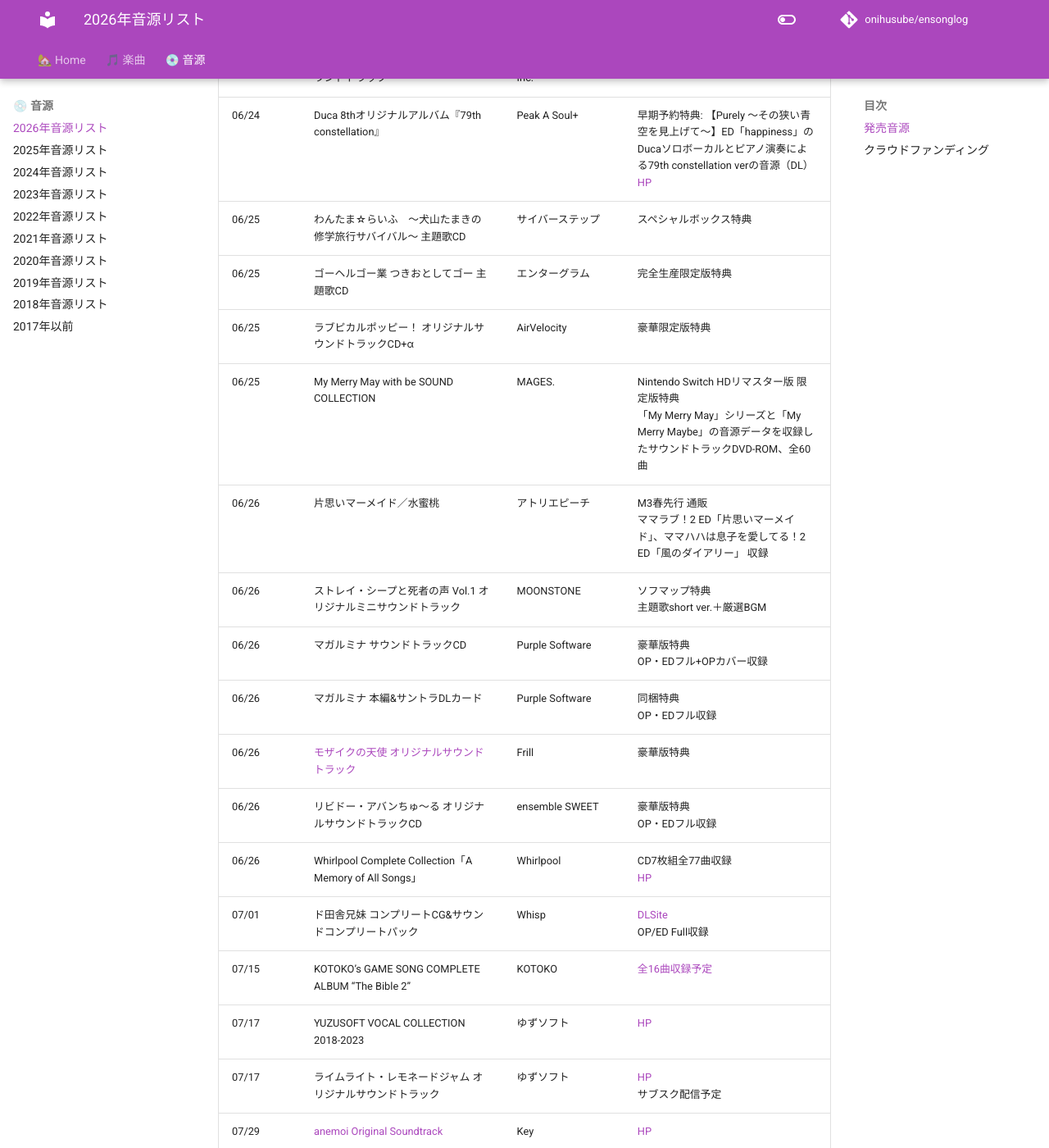
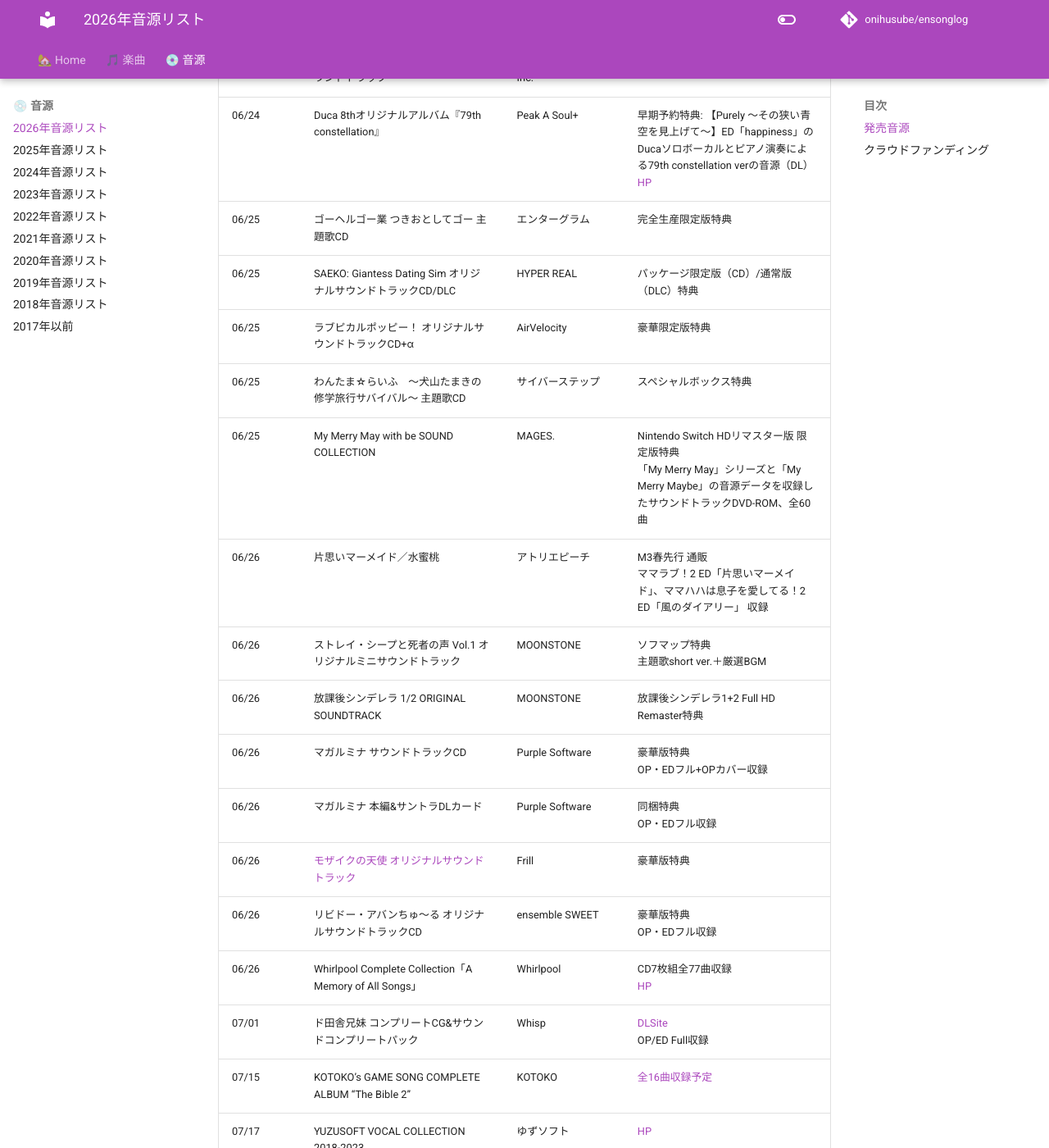
Before and after one commit to onihusube/ensonglog, an MkDocs documentation site: the page built from docs/2026/音源.md, in a window 1280 px wide and 1400 px high, scrolled down 7496 px. Shown: the whole window at 82% size. Built offline with MkDocs 1.6.1 and Material for MkDocs 9.7.7, drawn with Linux system fonts in a browser that asks for light colours; comment, search, counter and statistics services are not loaded; some of the changed text lies outside the part shown.

Commit message:
6月分追記

```diff
--- a/docs/2026/音源.md
+++ b/docs/2026/音源.md
@@ -110,12 +110,14 @@
 | 06/12 | 虹彩都市 Original Soundtrack | Key | 限定版特典サントラの配信 [🎵🔗](https://linkco.re/1vdGBn5h) |
 | 06/12 | まじかる☆プリンセス オリジナルサウンドトラック | Neotro Inc. / MAGI Inc. | [Steam](https://store.steampowered.com/app/4803480/_/) |
 | 06/24 | Duca 8thオリジナルアルバム『79th constellation』 | Peak A Soul+ | 早期予約特典: 【Purely ～その狭い青空を見上げて～】ED「happiness」のDucaソロボーカルとピアノ演奏による79th constellation verの音源（DL） </br> [HP](https://peakasoul.stores.jp/items/69ede866d13241a7c1e8140c) |
+| 06/25 | ゴーヘルゴー業 つきおとしてゴー 主題歌CD | エンターグラム | 完全生産限定版特典 |
+| 06/25 | SAEKO: Giantess Dating Sim オリジナルサウンドトラックCD/DLC | HYPER REAL | パッケージ限定版（CD）/通常版（DLC）特典 |
+| 06/25 | ラブピカルポッピー！ オリジナルサウンドトラックCD+α | AirVelocity | 豪華限定版特典 |
 | 06/25 | わんたま☆らいふ　～犬山たまきの修学旅行サバイバル～ 主題歌CD | サイバーステップ | スペシャルボックス特典 |
-| 06/25 | ゴーヘルゴー業 つきおとしてゴー 主題歌CD | エンターグラム | 完全生産限定版特典 |
-| 06/25 | ラブピカルポッピー！ オリジナルサウンドトラックCD+α | AirVelocity | 豪華限定版特典 |
 | 06/25 | My Merry May with be SOUND COLLECTION | MAGES. | Nintendo Switch HDリマスター版 限定版特典 </br> 「My Merry May」シリーズと「My Merry Maybe」の音源データを収録したサウンドトラックDVD-ROM、全60曲 |
 | 06/26 | 片思いマーメイド／水蜜桃 | アトリエピーチ | M3春先行 通販 </br> ママラブ！2 ED「片思いマーメイド」、ママハハは息子を愛してる！2 ED「風のダイアリー」 収録 |
 | 06/26 | ストレイ・シープと死者の声 Vol.1 オリジナルミニサウンドトラック | MOONSTONE | ソフマップ特典 </br> 主題歌short ver.＋厳選BGM |
+| 06/26 | 放課後シンデレラ 1/2 ORIGINAL SOUNDTRACK | MOONSTONE | 放課後シンデレラ1+2 Full HD Remaster特典 |
 | 06/26 | マガルミナ サウンドトラックCD | Purple Software | 豪華版特典 </br> OP・EDフル+OPカバー収録 |
 | 06/26 | マガルミナ 本編&サントラDLカード | Purple Software | 同梱特典 </br> OP・EDフル収録 |
 | 06/26 | [モザイクの天使 オリジナルサウンドトラック](./音源個別/モザイクの天使オリジナルサウンドトラック.md) | Frill | 豪華版特典 |
@@ -136,6 +138,8 @@
 | 09/18 | 養花師の背徳愛 デジタルサウンドトラック | アミューズクラフトエロチカ | DL豪華版/PKG初回限定版 特典 |
 | 09/18 | [恋姫†夢想キャラクターソングコレクション](./音源個別/恋姫†夢想キャラクターソングコレクション.md) | BaseSon | [HP](https://baseson.nexton-net.jp/koihime-csc/) |
 | 09/25 | 王様恋愛 オリジナルサウンドトラックCD | Asa Project | 豪華版特典 |
+| 10/30 | 天獄のヴィネア サウンドトラックCD | ensemble | 豪華版/DX旭天パック特典 </br> OP/EDフル収録 |
+| 10/30 | 旭光のマリアージュ サウンドトラック | ensemble | 天獄のヴィネア DX旭天パック特典 |
 | 11/26 | everlasting flowers パッケージ版 オリジナルサウンドトラック | sprite | 初回限定特装版特典 </br> 主題歌・エンディング主題歌・BGM全31曲を収録・CD2枚組 |
 | 11/26 | everlasting flowers パッケージ版 『Red Contacts〜勇気のしるし〜 Mina Ver.』 | sprite | Windows版 初回限定特装版予約特典 |
 | --/-- | 電気式華憐音楽集団 ベストアルバム | 電気式華憐音楽集団 |  |
```
Also changed, not shown: docs/2026/楽曲.md (+3 -3 lines).
